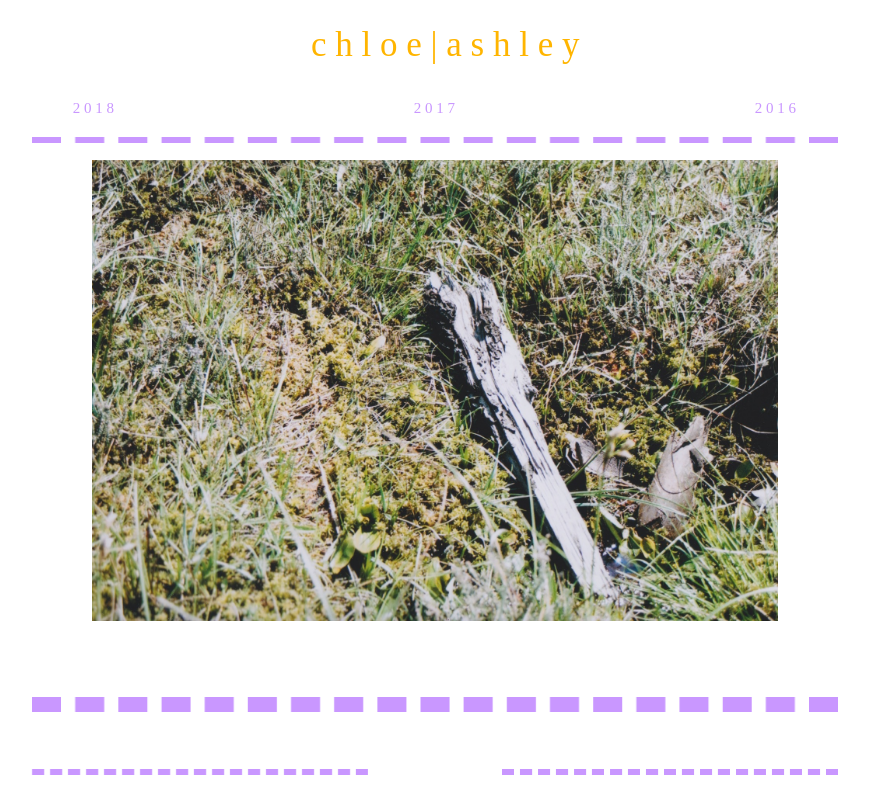
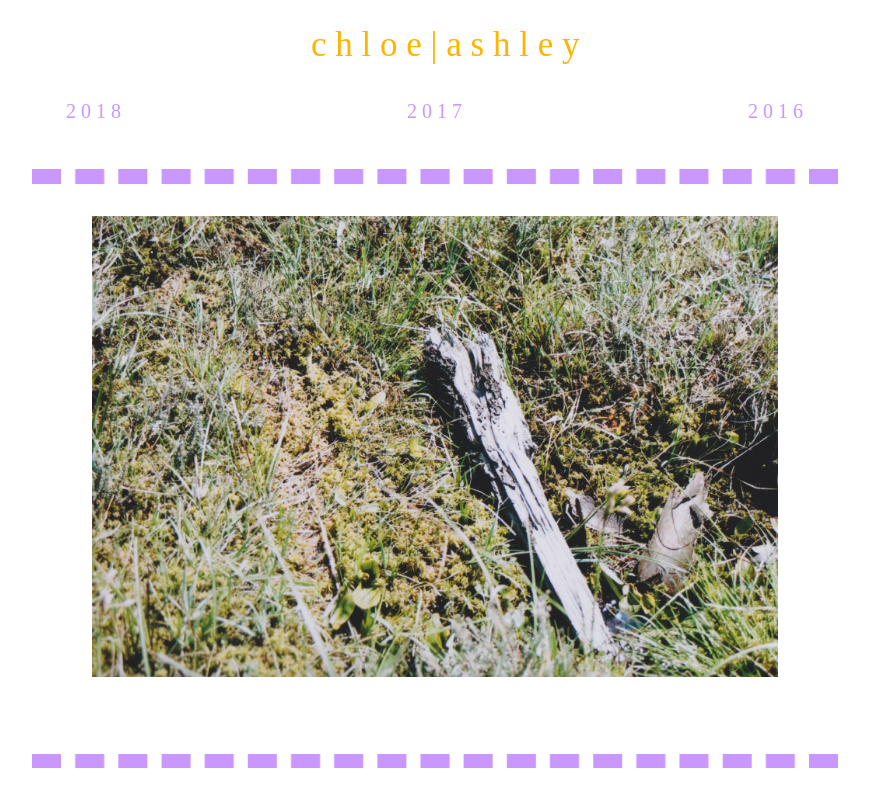
Before and after one commit to cshley/blog, a React (Create React App) app: page / in a window 1024 px wide. Shown: the top 800 px of the page, without its empty margins (77-946 px from the left). Built offline with nearby package versions, Linux system fonts and the light colour scheme; a web font is replaced by a local one.

Commit message:
home border changes

```diff
--- a/src/components/SummerCamp.js
+++ b/src/components/SummerCamp.js
@@ -1,6 +1,6 @@
 import React, {Component} from 'react';
 import './summercamp.css';
-import one from '../images/one.png';
+import one from '../images/summerCampMinerals.png';
 import nineteen from '../images/nineteen.png';
 import seventeen from '../images/seventeen.png';
 import eighteen from '../images/eighteen.png';
--- a/src/components/home.css
+++ b/src/components/home.css
@@ -196,8 +196,8 @@
     }
 
     .ImageBorderHomeTop {
-        padding-top: 8%;
-        padding-bottom: 5%;
+        padding-top: 10%;
+        padding-bottom: 3%;
     }
 }
 @media screen and (min-width: 1024px) and (max-width: 1199px) {
@@ -214,7 +214,8 @@
     }
 
     .ImageBorderHomeTop {
-        padding-top: 5%;
+        padding-top:10%;
+        padding-bottom: 2%;
 
     }
 }
@@ -235,6 +236,6 @@
     .ImageBorderHomeTop {
         width: 100%;
         padding-top: 7%;
-        padding-bottom: 5%;
+        padding-bottom: 2%;
     }
 }
--- a/src/components/menu.css
+++ b/src/components/menu.css
@@ -415,7 +415,7 @@
             float: left;
             padding: 8% 0 2%;
             text-decoration: none;
-            font-size: 15px;
+            font-size: 20px;
             width: 33.3%;
             /* Four equal-width links. If you have two links, use 50%, and 33.33% for three links, etc.. */
             text-align: center;
@@ -433,7 +433,6 @@
         .dropbtn,
         .dropdown,
         .dropdown-content a {
-            font-size: 15px;
             white-space: nowrap;
         }
       }
@@ -487,7 +486,7 @@
           .dropbtn,
           .dropdown,
           .dropdown-content a {
-              font-size: 15px;
+
               white-space: nowrap;
           }
         }
```
Also changed, not shown: src/images/summerCampMinerals.png (renamed from src/images/one.png), 13 other files (tests, documents, lock files or other folders).
